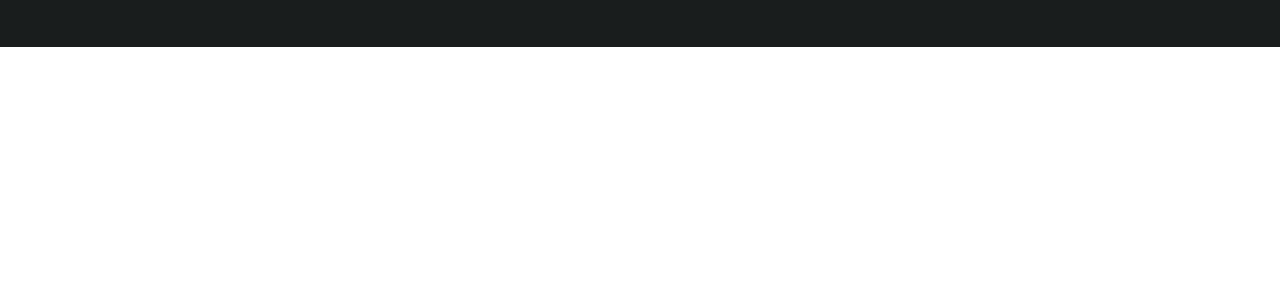
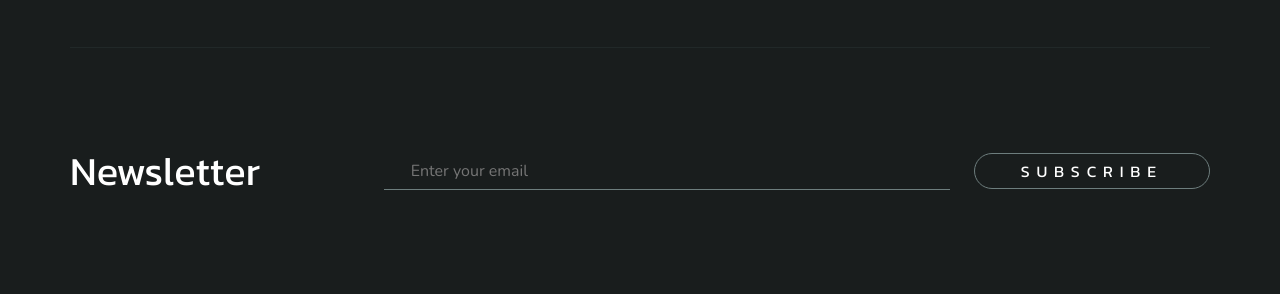
Before and after one commit to YuRo711/Interia, a plain HTML site: page index.html in a window 1280 px wide. Shown: the part 4800-5094 px from the top of the page. Before the commit the page ends 4847 px from the top, so only its background shows below. Drawn offline with Linux system fonts and the light colour scheme.

Commit message:
newsletter

```diff
--- a/blocks/blog.css
+++ b/blocks/blog.css
@@ -4,6 +4,7 @@
     align-items: center;
     padding: 100px 0 50px;
     width: 100%;
+    border-bottom: solid 1px #212828;
 }
 
 .blog__articles {
--- /dev/null
+++ b/blocks/newsletter.css
@@ -0,0 +1,33 @@
+.newsletter {
+    display: flex;
+    align-items: center;
+    width: 100%;
+    padding: 100px 0;
+}
+
+.newsletter__input {
+    margin-left: auto;
+    background: none;
+    border: none;
+    border-bottom: solid 1px #6D7D7D;
+    font-family: 'Nunito', Arial, sans-serif;
+    font-weight: 400;
+    font-size: 16px;
+    color: #FFF;
+    padding: 9px 27px;
+    width: 512px;
+}
+
+.newsletter__input::placeholder {
+    opacity: 1;
+}
+
+.newsletter__input:focus {
+    outline: none;
+}
+
+.newsletter__button {
+    border-radius: 20px;
+    padding: 8px 46px;
+    margin-left: 24px;
+}
--- a/index.html
+++ b/index.html
@@ -304,6 +304,16 @@
               </div>
           </div>
         </section>
+        <section class="newsletter" id="newsletter">
+          <h2 class="newsletter__title">Newsletter</h2>
+          <input class="newsletter__input"
+            type="email"
+            placeholder="Enter your email"
+          />
+          <button class="newsletter__button" type="submit">
+            Subscribe
+          </button>
+        </section>
       </main>
     </div>
   </body>
--- a/pages/index.css
+++ b/pages/index.css
@@ -13,6 +13,7 @@
 @import url('../blocks/gallery.css');
 @import url('../blocks/blog.css');
 @import url('../blocks/article.css');
+@import url('../blocks/newsletter.css');
 
 
 html {
```
